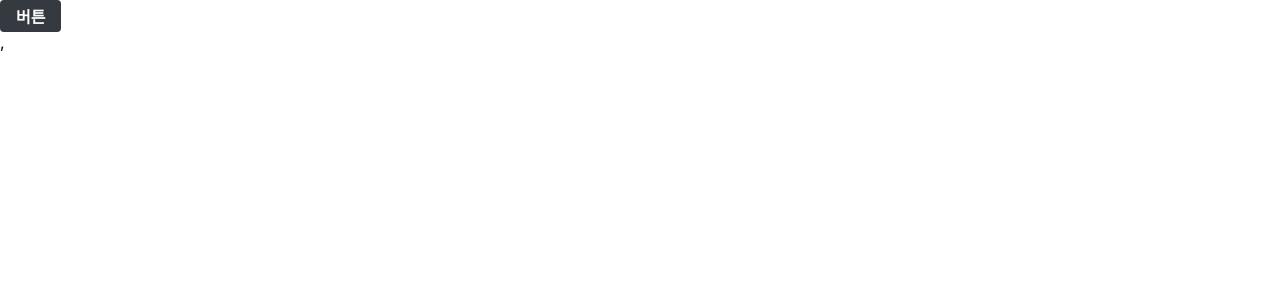
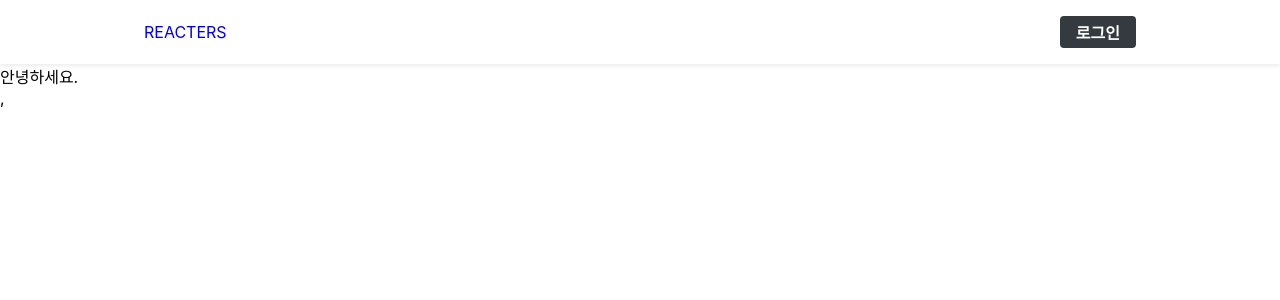
Before and after one commit to isking235/blog-frontend, a React (Create React App) app: page / in a window 1280 px wide. Shown: the top 300 px of the page. Built offline with nearby package versions, Linux system fonts and the light colour scheme.

Commit message:
24.3 헤더 컴포넌트 생성 및 로그인 유지 - button 에서 페이지이동하는 첫번째 방법

```diff
--- a/src/components/common/Button.js
+++ b/src/components/common/Button.js
@@ -1,3 +1,4 @@
+import { withRouter } from 'react-router';
 import styled,{css} from 'styled-components';
 import palette from '../../lib/styles/palette';
 
@@ -37,6 +38,21 @@
         `}
 `;
 
-const Button = props => <StyledButton {...props}/>;
+const Button = ({to, history, ...rest}) => {
+    const onClick = e => {
+        //to가 있다면 to로 페이지 이동
 
-export default Button;
+
+        if(to) {
+            history.push(to);
+        }
+
+        if(rest.onClick) {
+            rest.onClick(e);
+        }
+    };
+
+    return <StyledButton {...rest} onClick={onClick} />;
+}
+
+export default withRouter( Button);
--- /dev/null
+++ b/src/components/common/Header.js
@@ -0,0 +1,59 @@
+import { Link } from "react-router-dom";
+import styled from "styled-components";
+import Button from "./Button";
+import Responsive from "./Responsive";
+
+const HeaderBlock = styled.div`
+    position: fixed;
+    width: 100%;
+    background: white;
+    box-shadow: 0px 2px 4px rgba(0,0,0,0.08);
+`;
+
+/**
+ * Resoponsive 컴포넌트의 속성에 스타일을 추가해서 새로운 컴포넌트 생성
+ */
+
+const Wrapper = styled(Responsive)`
+    height: 4rem;
+    display: flex;
+    align-items: center ;
+    justify-content: space-between; /* 자식 엘리먼트 사이의 여백을 최대로 설정 */
+    .logo {
+        font-size : 1.125rem;
+        font-weight : 800;
+        letter-spacing: 2px;
+    }
+
+    .right {
+        display: flex;
+        align-items: center;
+    }
+`;
+
+/**
+ * 헤더가  fixed 로 되어 있기 때문에 페이지의 콘텐츠가 4rem아래에 나타나 도록 해주는 컴포넌트
+ */
+const Spacer = styled.div`
+    height: 4rem;
+`;
+
+const Header = () => {
+    return (
+        <>
+            <HeaderBlock>
+                <Wrapper>
+                    <Link to="/" classname="logo">
+                        REACTERS
+                     </Link>
+                    <div className="right">
+                        <Button to="/login">로그인</Button>
+                    </div>
+                </Wrapper>
+            </HeaderBlock>
+            <Spacer/>
+        </>
+    );
+};
+
+export default Header;
--- /dev/null
+++ b/src/components/common/Responsive.js
@@ -0,0 +1,24 @@
+import styled from "styled-components";
+
+const ResponsiveBlock = styled.div`
+    padding-left: 1rem;
+    padding-right: 1rem;
+    width: 1024px;
+    margin: 0 auto; /*중앙 정렬 */
+
+    /*브라우저 크기에 따라 가로 크기 변경 */
+    @media (max-width: 1024px) {
+        width : 768px;
+    }
+
+    @media (max-width: 768px) {
+        width : 100%;
+    }
+`;
+
+const Responsive = ({children, ...rest}) => {
+    //style, className, onClick, onMouseMove 등의 props를 사용할 수 있도록
+    // ...rest를 사용하여 ResponsiveBlock에게 전달
+    return <ResponsiveBlock {...rest}>{children}</ResponsiveBlock>;
+};
+export default Responsive;
--- a/src/pages/PostListPage.js
+++ b/src/pages/PostListPage.js
@@ -1,9 +1,12 @@
-import Button from '../components/common/Button'
+import Header from '../components/common/Header';
+
 const PostListPage = () => {
     return (
-        <div>
-            <Button>버튼</Button>
-        </div>
+        <>
+            <Header/>
+            <div>안녕하세요.</div>
+        </>
+
     )
 };
 
```
